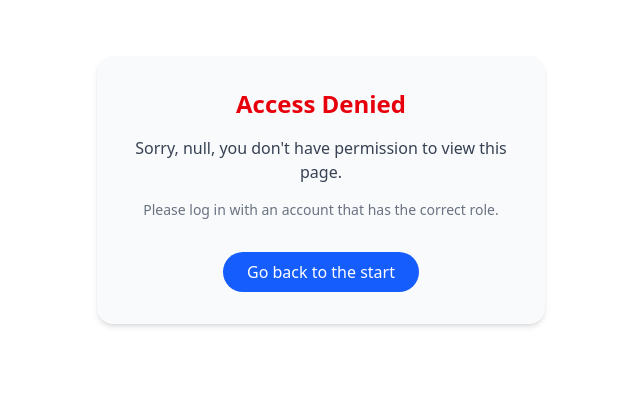
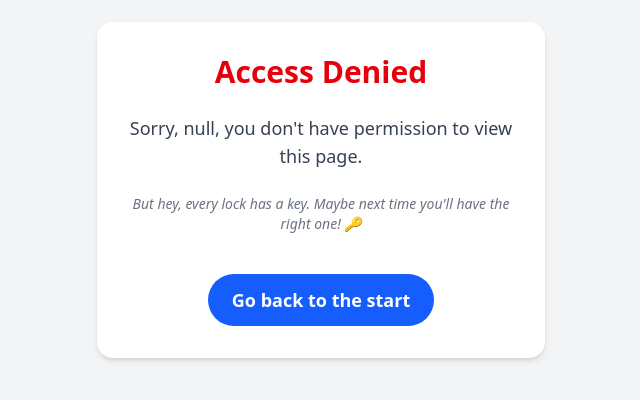
Before and after one commit to dantehybridge/mdat-auth, a React (Vite) app: page /auth/unauth in a window 1280 px wide. Shown: the part 210-610 px from the top of the page, without its empty margins (319-959 px from the left). Built offline with nearby package versions, Linux system fonts and the light colour scheme; no server answers; what @azure/msal-react would draw is missing.

Commit message:
Edit UI for /config and /unauth. Add more dad jokes.

```diff
--- a/src/pages/config.page.tsx
+++ b/src/pages/config.page.tsx
@@ -10,9 +10,8 @@ export default function ConfigPage() {
     msalInstance.handleRedirectPromise().then((response) => {
       if (response && response.account) {
         const account = response.account;
-        setUserName(account.name?.split(" ")[0] || null);
-
         msalInstance.setActiveAccount(account);
+        setUserName(account.name || null);
 
         const rolesMEID = account.idTokenClaims?.roles || [];
         const hasRoleAuthorization = userHasAuthorizationByRoles(rolesMEID);
@@ -23,22 +22,23 @@ export default function ConfigPage() {
 
           setTimeout(() => {
             window.location.href = `${import.meta.env.VITE_CLOUDFRONT_URL}/`;
-          }, 1500);
+          }, 3000);
         } else {
-					setSessionValue("n", account.name?.split(" ")[0] || "earthling");
-
-					window.location.href = `${import.meta.env.VITE_CLOUDFRONT_URL}/auth/unauth`;
+          if (account.name) {
+            setSessionValue("n", account.name);
+          }
+          window.location.href = `${import.meta.env.VITE_CLOUDFRONT_URL}/auth/unauth`;
         }
       }
     });
   }, []);
 
   return (
-    <div className="flex items-center justify-center h-screen bg-gray-100">
-      <div className="text-center space-y-4">
+    <div className="flex items-center justify-center h-screen bg-gray-100 px-4">
+      <div className="bg-white p-8 rounded-2xl shadow-md text-center max-w-md w-full space-y-6">
         <div className="flex justify-center">
           <svg
-            className="animate-spin h-8 w-8 text-blue-600"
+            className="animate-spin h-10 w-10 text-blue-600"
             xmlns="http://www.w3.org/2000/svg"
             fill="none"
             viewBox="0 0 24 24"
@@ -59,11 +59,14 @@ export default function ConfigPage() {
           </svg>
         </div>
 
-        <p className="text-xl text-gray-700 font-medium">
+        <h1 className="text-3xl font-bold text-blue-600">
           {userName ? `Welcome, ${userName}!` : "Processing login..."}
+        </h1>
+        <p className="text-gray-700 text-lg">
+          Just a moment while we get things ready for you.
         </p>
-        <p className="text-sm text-gray-500">
-          Just a moment while we redirect you.
+        <p className="text-gray-500 text-sm italic">
+          Great things come to those who wait... and wait... <span role="img" aria-label="hourglass">⌛</span>
         </p>
       </div>
     </div>
--- a/src/pages/unauth.page.tsx
+++ b/src/pages/unauth.page.tsx
@@ -8,20 +8,21 @@ export default function UnauthPage() {
   }, []);
 
   return (
-    <div className="flex items-center justify-center h-screen bg-white">
-      <div className="bg-gray-50 p-8 rounded-2xl shadow-md text-center max-w-md w-full space-y-4">
-        <h1 className="text-2xl font-semibold text-red-600">
+    <div className="flex items-center justify-center h-screen bg-gray-100 px-4">
+      <div className="bg-white p-8 rounded-2xl shadow-md text-center max-w-md w-full space-y-6">
+        <h1 className="text-3xl font-bold text-red-600">
           Access Denied
         </h1>
-        <p className="text-gray-700">
+        <p className="text-gray-700 text-lg">
           {`Sorry, ${userName}, you don't have permission to view this page.`}
         </p>
-        <p className="text-gray-500 text-sm">
-          Please log in with an account that has the correct role.
+        <p className="text-gray-500 text-sm italic">
+          But hey, every lock has a key. Maybe next time you'll have the right one! <span role="img" aria-label="key">🔑</span>
         </p>
         <button
           onClick={() => (window.location.href = "/auth/starts")}
-          className="mt-4 bg-blue-600 text-white px-6 py-2 rounded-full hover:bg-blue-700 transition"
+          className="mt-4 bg-blue-600 text-white px-6 py-3 rounded-full hover:bg-blue-700 transition font-semibold text-lg"
+          aria-label="Return to login page"
         >
           Go back to the start
         </button>
```
